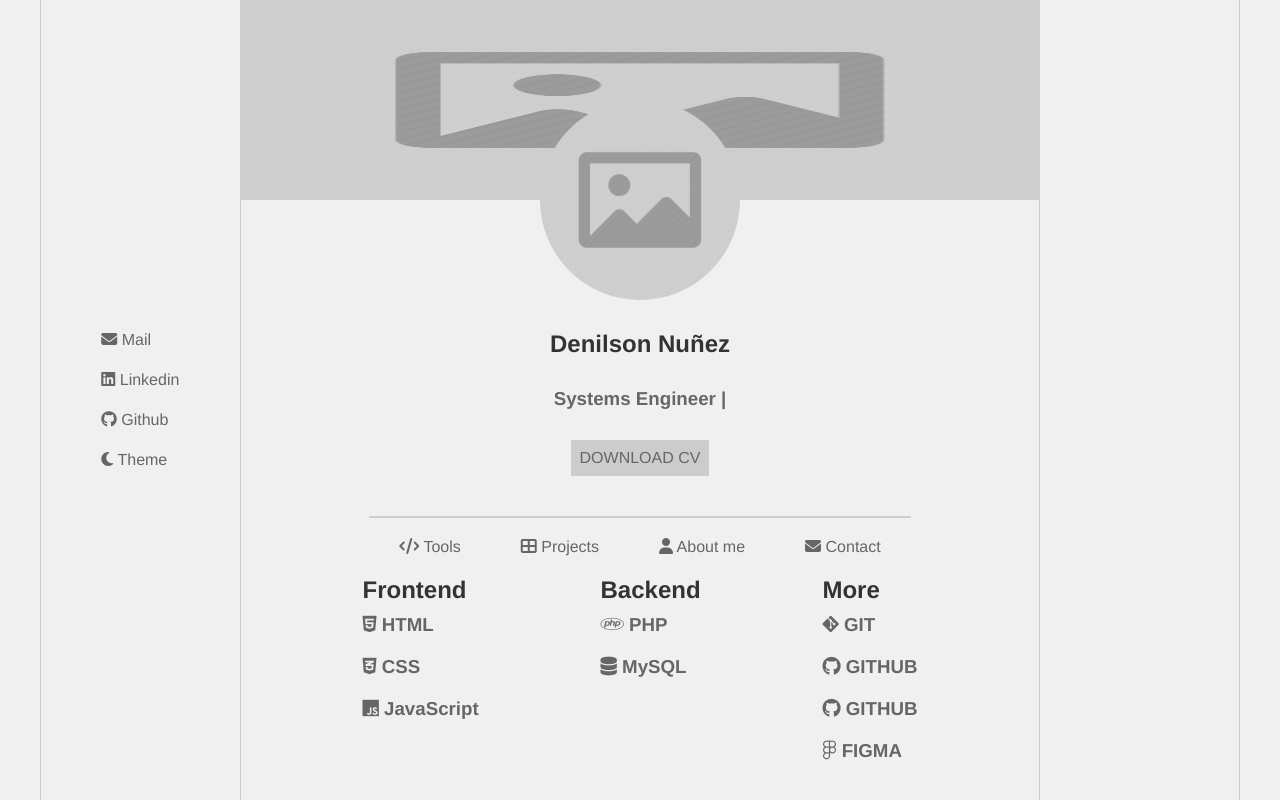
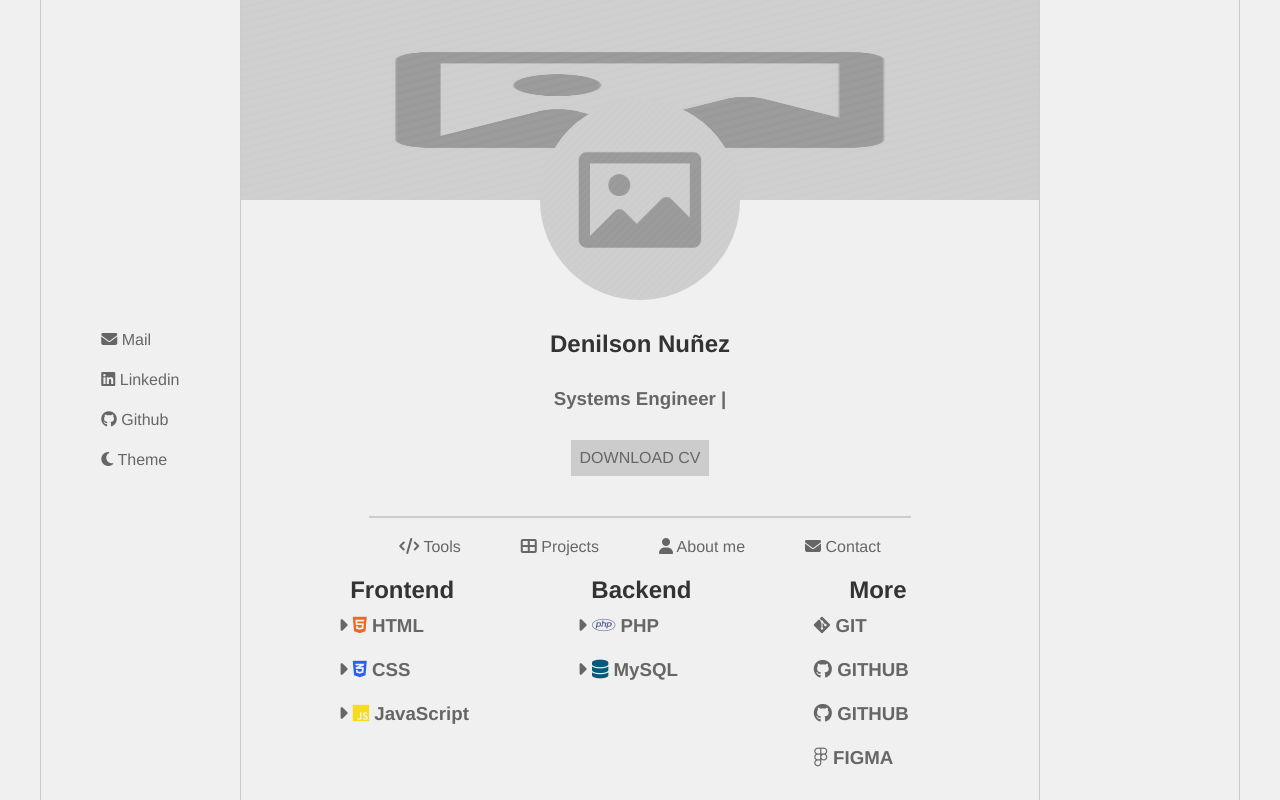
Before and after one commit to DenilsonNM/Portfolio, a website: page docs/index.html in a window 1280 px wide. Drawn offline with nearby package versions, Linux system fonts and the light colour scheme.

Commit message:
adding colors, detals to ux

```diff
--- a/docs/css/styles.css
+++ b/docs/css/styles.css
@@ -3,6 +3,7 @@
   --color-font-1: #333;
   --color-font-2: #666666;
   --color-detail: #cccccc;
+  --color-blue: #2e44a7;
 }
 
 /* DARKMODE */
@@ -195,12 +196,27 @@ a {
 .section_tabs article {
   /* width: 200px; */
   /* margin-left: 50px; */
+  /* text-align: center; */
+}
+
+.section_tabs h2 {
+  /* border: 1px red solid; */
+  width: 150px;
+  text-align: center;
 }
 
 .div_details {
   color: var(--color-font-2);
   cursor: pointer;
-  padding: 10px 0;
+  padding: 10px;
+  transition: all .20s linear;
+  border: 1px #00000000 solid;
+}
+
+.div_details:hover {
+  color: var(--color-font-1);
+  border: 1px var(--color-detail) solid;
+  color: var(--color-font-1);
 }
 
 .ul_sumary {
--- a/docs/index.html
+++ b/docs/index.html
@@ -77,7 +77,7 @@
           <h2>Frontend</h2>
 
           <div class="div_details">
-            <h3><i class="fa-brands fa-html5"></i>
+            <h3><i class="fa-solid fa-caret-right"></i> <i class="fa-brands fa-html5" style="color: #f16529;"></i>
               HTML</h3>
           </div>
           <ul class="ul_sumary">
@@ -88,7 +88,7 @@
           </ul>
 
           <div class="div_details">
-            <h3><i class="fa-brands fa-css3-alt"></i>
+            <h3><i class="fa-solid fa-caret-right"></i> <i class="fa-brands fa-css3-alt" style="color: #295ef1;"></i>
               CSS</h3>
           </div>
           <ul class="ul_sumary">
@@ -99,7 +99,7 @@
           </ul>
 
           <div class="div_details">
-            <h3><i class="fa-brands fa-js"></i>
+            <h3><i class="fa-solid fa-caret-right"></i> <i class="fa-brands fa-js" style="color: #f5dd1b;"></i>
               JavaScript</h3>
           </div>
           <ul class="ul_sumary">
@@ -114,7 +114,7 @@
           <h2>Backend</h2>
 
           <div class="div_details">
-            <h3><i class="fa-brands fa-php"></i>
+            <h3><i class="fa-solid fa-caret-right"></i> <i class="fa-brands fa-php" style="color: #616c9e;"></i>
               PHP</h3>
           </div>
           <ul class="ul_sumary">
@@ -125,7 +125,7 @@
           </ul>
 
           <div class="div_details">
-            <h3><i class="fa-solid fa-database"></i>
+            <h3><i class="fa-solid fa-caret-right"></i> <i class="fa-solid fa-database" style="color: #085a7a;"></i>
               MySQL</h3>
           </div>
           <ul class="ul_sumary">
```
